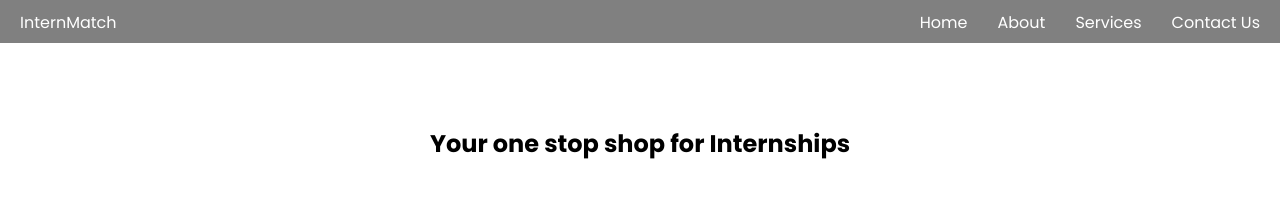
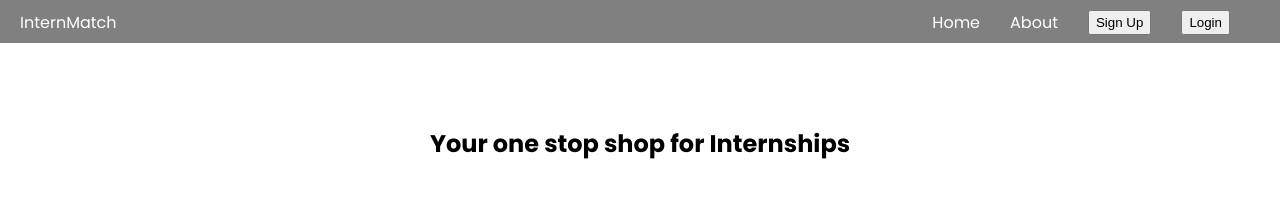
Before and after one commit to jeffreyiyamah/tickets.io, a plain HTML site: page index.html in a window 1280 px wide. Drawn offline with Linux system fonts and the light colour scheme.

Commit message:
Fourth Commit

```diff
--- a/css/style.css
+++ b/css/style.css
@@ -20,9 +20,13 @@ body,html{
     list-style: none;
     margin: 0;
     padding: 0;
+
 }
 .navlinks li{
-    padding-left: 30px;
+    margin-right: 30px;
+}
+.navlinks button{
+    margin-right: 30px;
 }
 .navlinks li a{
     text-decoration: none;
--- a/index.html
+++ b/index.html
@@ -14,8 +14,8 @@
             <ul class="navlinks">
                 <li><a href="#home">Home</a></li>
                 <li><a href="#about">About</a></li>
-                <li><a href="#services">Services</a></li>
-                <li><a href="#contact">Contact Us</a></li>
+                <button class="sign-up">Sign Up</button>
+                <button class="login">Login</button>
             </ul>
         </nav>
     </div>
```
